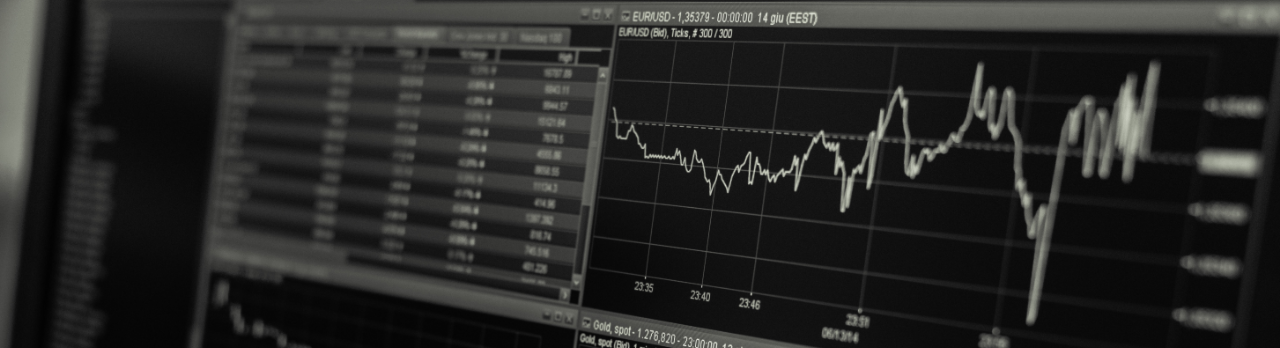
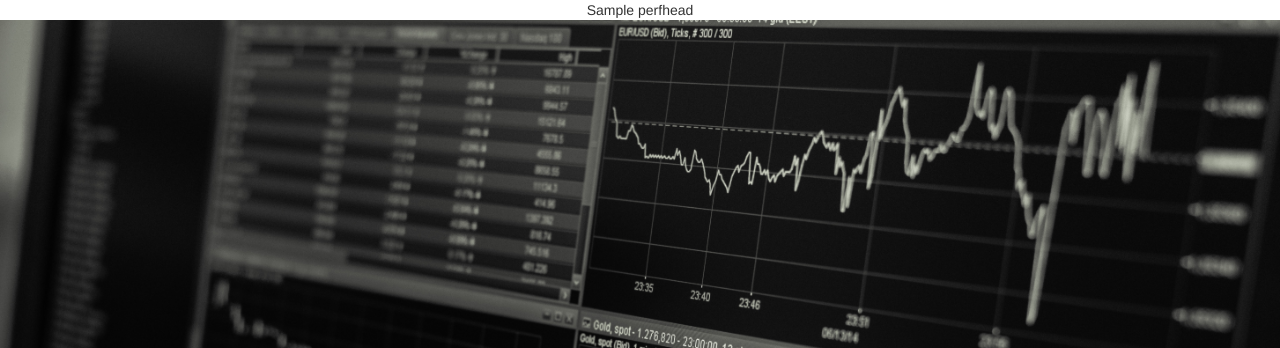
Before and after one commit to SteveDengZishi/robot-stock-trader, a Flask app: template templates/portfolio.html in a window 1280 px wide. Shown: the part 72-420 px from the top of the page. Run offline with Flask 2, Linux system fonts and the light colour scheme; the template is opened without the code that fills it: most values are stand-ins (such as "Sample title", 1, 10 or a date in 2020); some libraries are stand-ins or nearby versions.

Commit message:
zipline test 1

```diff
--- a/requirements.txt
+++ b/requirements.txt
@@ -10,6 +10,7 @@ lxml==3.7.2
 matplotlib==2.0.2
 numpy==1.13.3
 numpydoc==0.6.0
+pandas==0.22.0
 pyflakes==1.5.0
 Pygments==2.1.3
 pylint==1.6.4
@@ -20,5 +21,5 @@ itsdangerous==0.24
 Jinja2==2.9.4
 Werkzeug==0.11.15
 WTForms==2.1
-zipline==1.1.1
+git+git://github.com/quantopian/zipline@master
 psycopg2==2.7.4
--- a/routes.py
+++ b/routes.py
@@ -2,6 +2,11 @@ from flask import Flask, render_template, request, session, redirect, url_for
 from flask_sqlalchemy import SQLAlchemy
 from forms import SignupForm
 from forms import LoginForm
+import pandas as pd
+import numpy as np
+import zipline
+from datetime import datetime
+from zipline.api import order, record, symbol
 
 app = Flask(__name__)
 
@@ -37,7 +42,8 @@ def portfolio():
     if request.method == 'POST':
         return "Under construction"
     else:
-        return render_template("portfolio.html")
+        perfhead = setup_zipline()
+        return render_template("portfolio.html", perfhead=perfhead)
 
 
 def setup_zipline():
@@ -46,8 +52,10 @@ def setup_zipline():
         zipline.data.bundles.load('quantopian-quandl')
     except:
         zipline.data.bundles.ingest('quantopian-quandl')
-
-
+    start = pd.to_datetime('2015-01-01').tz_localize('US/Eastern')
+    end = pd.to_datetime('2017-01-01').tz_localize('US/Eastern')
+    perf = zipline.run_algorithm(start, end, initialize, capital, handle_data)
+    return perf.head().to_html()
 
 @app.route("/signup", methods = ['GET', 'POST'])
 def signup():
--- a/templates/portfolio.html
+++ b/templates/portfolio.html
@@ -79,6 +79,9 @@
 		</div>
 		<div class="image" id="image-1">
 		</div>
+		<div id="perfhead">
+			{{ perfhead|safe }}
+		</div>
 	</div>
 	<!-- <h>{{session['username']}}</h>
 	<h>{{session['email']}}</h>
```
